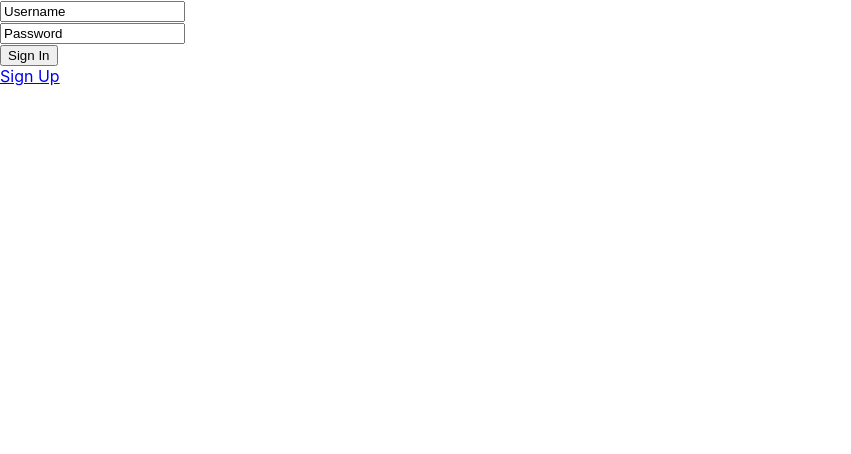
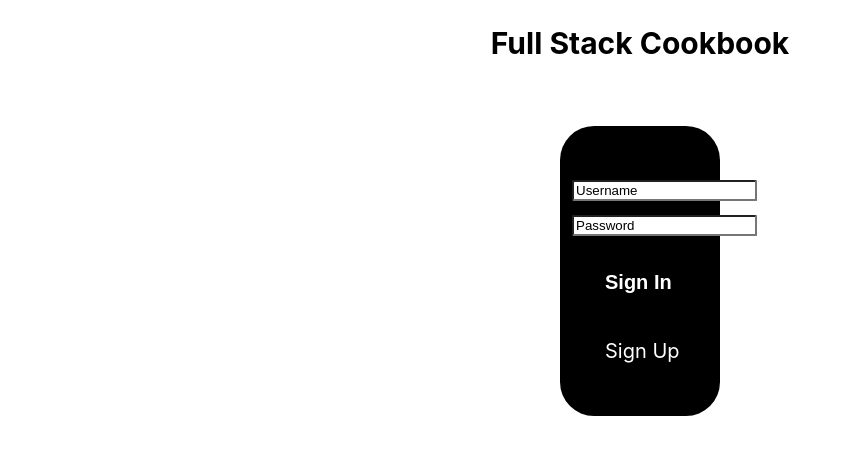
Before and after one commit to navillacreces/cookbook-client, a React (Create React App) app: page / in a window 1280 px wide. Shown: the top 454 px of the page, without its empty margins (0-851 px from the left). Built offline with nearby package versions, Linux system fonts and the light colour scheme.

Commit message:
css for landing

```diff
--- a/src/components/AddRecipe.js
+++ b/src/components/AddRecipe.js
@@ -4,9 +4,6 @@ import RecipeContext from './RecipeContext'
 export default class AddRecipe extends Component {
 
   static contextType = RecipeContext;
-
-
-
 
 
     render() {
--- a/src/components/Landing.js
+++ b/src/components/Landing.js
@@ -42,23 +42,25 @@ export default class Landing extends Component {
 
 
     render() {
-        return (
+        return (<>
+        <section>
+            <h1>Full Stack Cookbook</h1>
+        </section>
             <section className="landing-section">
                 <div className="form">
                 <form className="landing-form" onSubmit={this.handleSubmit}>
-                    <input type="text" defaultValue="Username" name="username" />
+                    <input type="text" defaultValue="Username" name="username" className="textIn" />
                     <br />
-                    <input type="text" defaultValue="Password" name="password" />
+                    <input type="text" defaultValue="Password" name="password" className="textIn" />
                     <br />
                     <button type="submit" className="sign-in-bttn">Sign In</button>
                     <div className="create-account">
-
-                        <Link to="/createUser" type="button" className="new-button">Sign Up</Link>
+                        <Link to="/createUser" type="button" className="new-user-bttn">Sign Up</Link>
                     </div>
-
                 </form>
                 </div>
             </section>
+            </>
         )
     }
 }
--- a/src/css/app.css
+++ b/src/css/app.css
@@ -3,7 +3,7 @@
 @import 'buttons.css';
 @import 'recipe.css';
 @import 'ingredientList.css';
-@import 'landing.css'
+@import 'landing.css';
 
 
 /*
@@ -11,6 +11,9 @@
     font-family: Arial, Helvetica, sans-serif;
 }
 */
+h1{
+    text-align: center;
+}
 
 html{
     font-size: 20px;
@@ -21,3 +24,49 @@ body{
     padding: 0;
 
 }
+
+.landing-section{
+    display: flex;
+    justify-content: center;
+}
+
+.landing-form{
+    margin-top: 40px;
+    background-color: black;
+    width: 160px;
+    border-radius: 34px;
+    height: 250px;
+    padding-top: 40px;
+
+}
+
+.sign-in-bttn{
+    margin-left: 30px;
+
+    margin-bottom: 30px;
+    margin-top: 20px;
+    padding: 15px 15px 15px 15px;
+    font: 35px;
+    font-weight: bold;
+    background-color: black;
+    color: white;
+    font-size: 20px;
+    border: none;
+}
+
+.new-user-bttn{
+    margin-top:40px;
+    margin-left: 30px;
+    font: 35px;
+
+    padding: 15px 15px 15px 15px;
+    border-radius: 49%;
+    color: white;
+    text-decoration: none;
+}
+
+.textIn{
+    margin-left: 12px;
+    margin-top: 14px;
+    border-radius: 2%;
+}
--- a/src/css/landing.css
+++ b/src/css/landing.css
@@ -0,0 +1,7 @@
+.landing-section{
+    display: flex;
+}
+
+.form{
+    justify-content: center;
+}
```
Also changed, not shown: src/components/RecipeEdit.js (+31 -1 lines).
